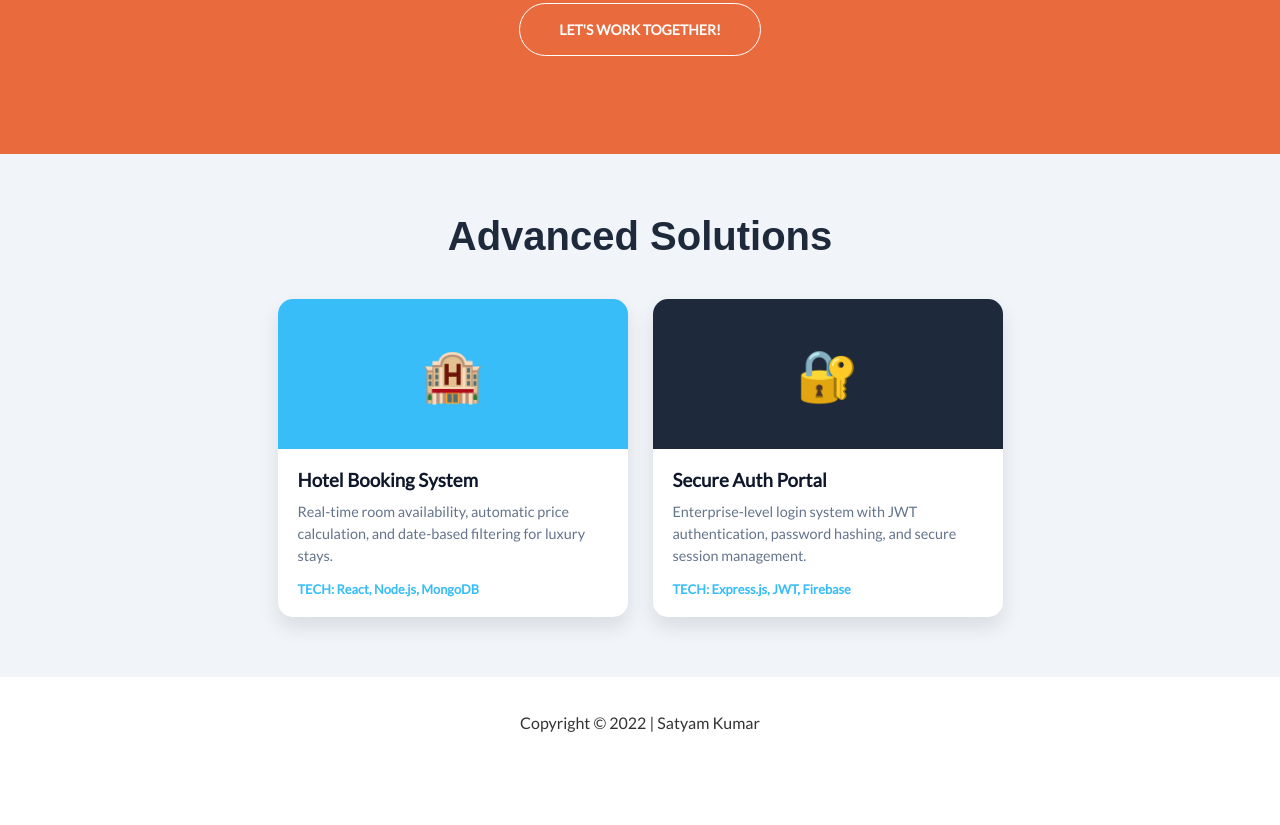
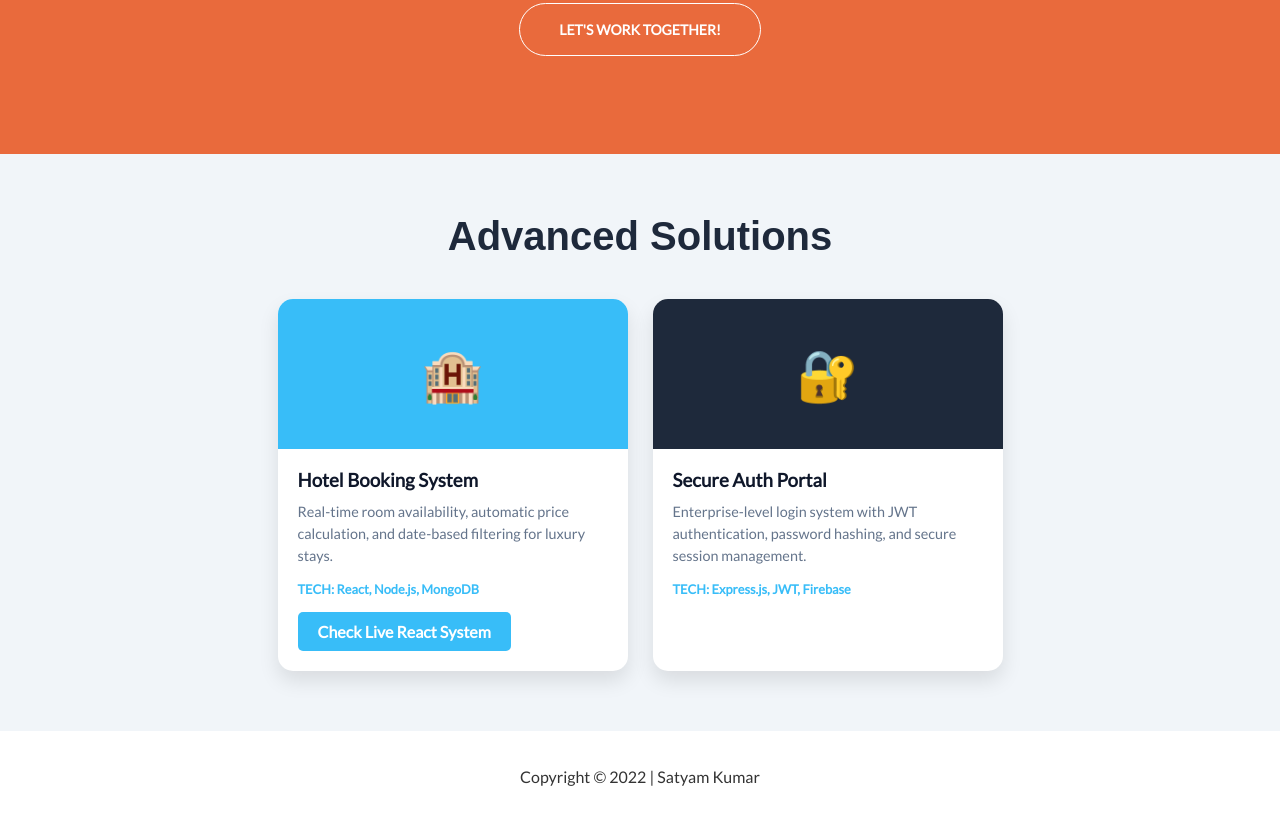
Before and after one commit to Satyam8009/PERSONAL-PORTFOLIO-WEBSITE, a website: page index.html in a window 1280 px wide. Shown: the part 2505-3330 px from the top of the page. Drawn offline with nearby package versions, Linux system fonts and the light colour scheme.

Commit message:
Update index.html

```diff
--- a/index.html
+++ b/index.html
@@ -171,6 +171,7 @@
                 <h3 style="color: #0f172a; margin-bottom: 10px;">Hotel Booking System</h3>
                 <p style="color: #64748b; font-size: 0.9rem; line-height: 1.5;">Real-time room availability, automatic price calculation, and date-based filtering for luxury stays.</p>
                 <div style="margin-top: 15px; font-weight: bold; color: #38bdf8; font-size: 0.8rem;">TECH: React, Node.js, MongoDB</div>
+          <a href="react-hotel.html" style="display:inline-block; margin-top:15px; background:#38bdf8; color:white; padding:10px 20px; border-radius:5px; text-decoration:none; font-weight:bold;">Check Live React System</a>
             </div>
         </div>
 
```
